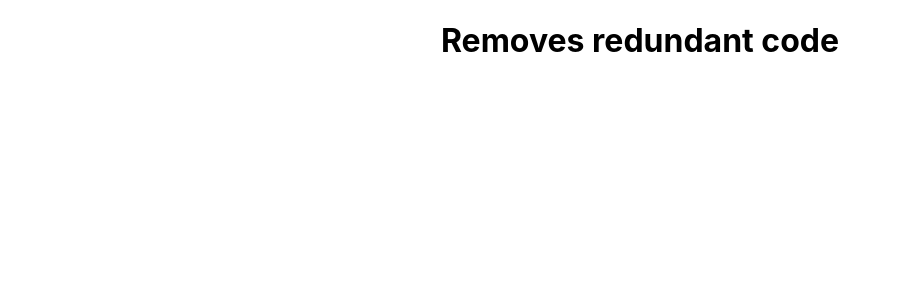
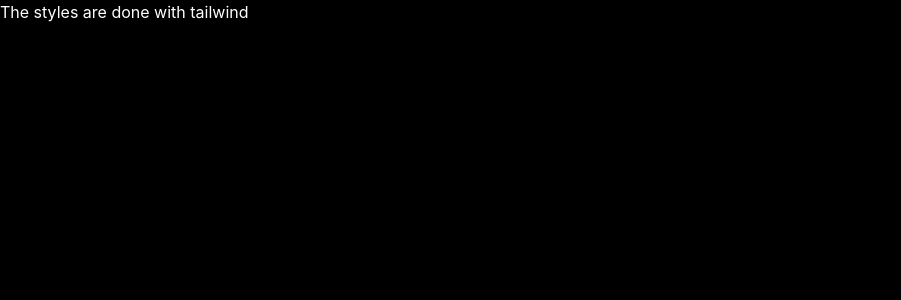
Before and after one commit to chaitanya-000/taiyo.ai-frontend-assignment, a React (Create React App) app: page / in a window 1280 px wide. Shown: the top 300 px of the page, without its empty margins (0-901 px from the left). Built offline with nearby package versions, Linux system fonts and the light colour scheme.

Commit message:
#3 :- Adds Tailwind CSS  library.

```diff
--- a/package.json
+++ b/package.json
@@ -39,5 +39,8 @@
       "last 1 firefox version",
       "last 1 safari version"
     ]
+  },
+  "devDependencies": {
+    "tailwindcss": "^3.4.10"
   }
 }
--- a/src/App.tsx
+++ b/src/App.tsx
@@ -2,8 +2,8 @@ import "./App.css";
 
 function App() {
   return (
-    <div className="App">
-      <h1>Removes redundant code</h1>
+    <div className="w-full h-screen bg-black text-white">
+      <h1>The styles are done with tailwind</h1>
     </div>
   );
 }
--- /dev/null
+++ b/tailwind.config.js
@@ -0,0 +1,8 @@
+/** @type {import('tailwindcss').Config} */
+module.exports = {
+  content: ["./src/**/*.{js,jsx,ts,tsx}"],
+  theme: {
+    extend: {},
+  },
+  plugins: [],
+};
```
Also changed, not shown: src/index.css (+7 -3 lines), 1 other file (tests, documents, lock files or other folders).
